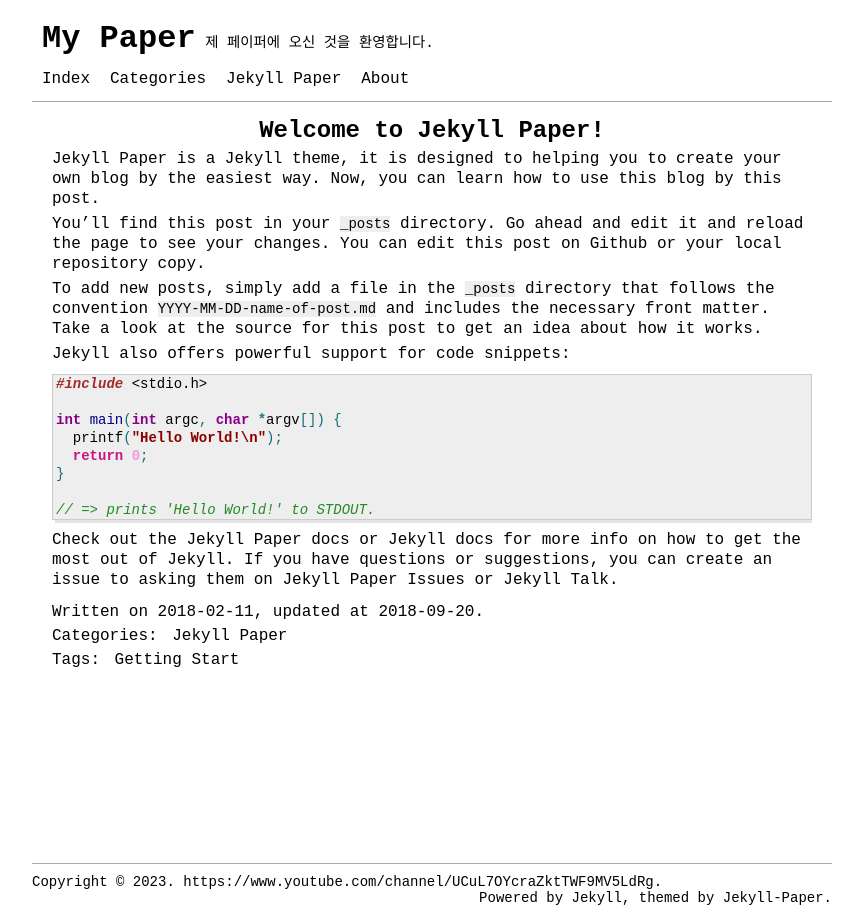
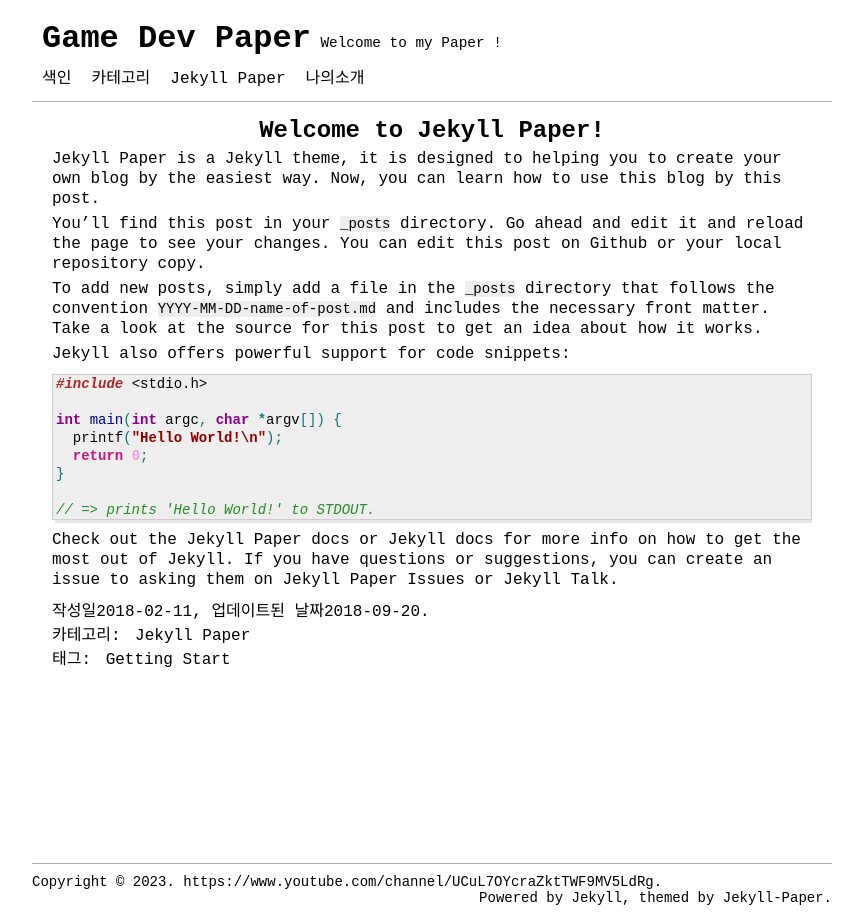
Before and after one commit to opeak123/opeak123.github.io, a Jekyll site: the page built from _posts/2018-02-11-welcome-to-jekyll.markdown, in a window 1280 px wide. Shown: the whole page, without its empty margins (208-1068 px from the left). Built offline with Jekyll 4.4.1, drawn with Linux system fonts in a browser that asks for light colours.

Commit message:
edit yml file

```diff
--- a/_config.yml
+++ b/_config.yml
@@ -13,16 +13,16 @@
 # you will see them accessed via {{ site.title }}, {{ site.email }}, and so on.
 # You can create any custom variable you would like, and they will be accessible
 # in the templates via {{ site.myvariable }}.
-title: My Paper
+title: Game Dev Paper
 email: opeak123@hanmail.net
 name: Min-kyu Choi
 description: >- # this means to ignore newlines until "baseurl:"
-  제 페이퍼에 오신 것을 환영합니다.
+  Welcome to my Paper !
 keywords: [forward]
 baseurl: "" # the subpath of your site, e.g. /blog
 url: "" # the base hostname & protocol for your site, e.g. http://example.com
 domain: "https://www.youtube.com/channel/UCuL7OYcraZktTWF9MV5LdRg" # the domain name for your site, e.g. example.com
-language: en
+language: ko
 # Supported languages list:
 # en: English
 # de: Deutsche (German)
```
